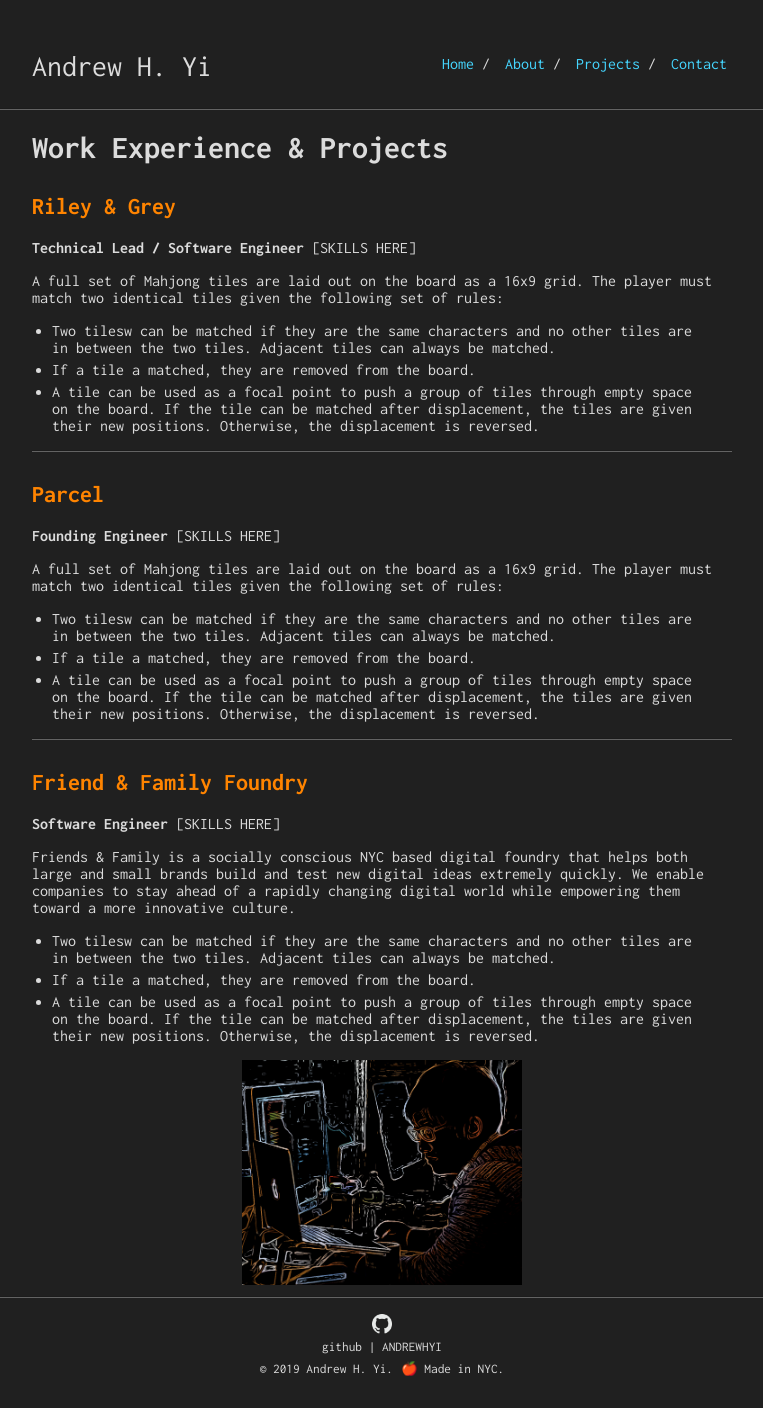
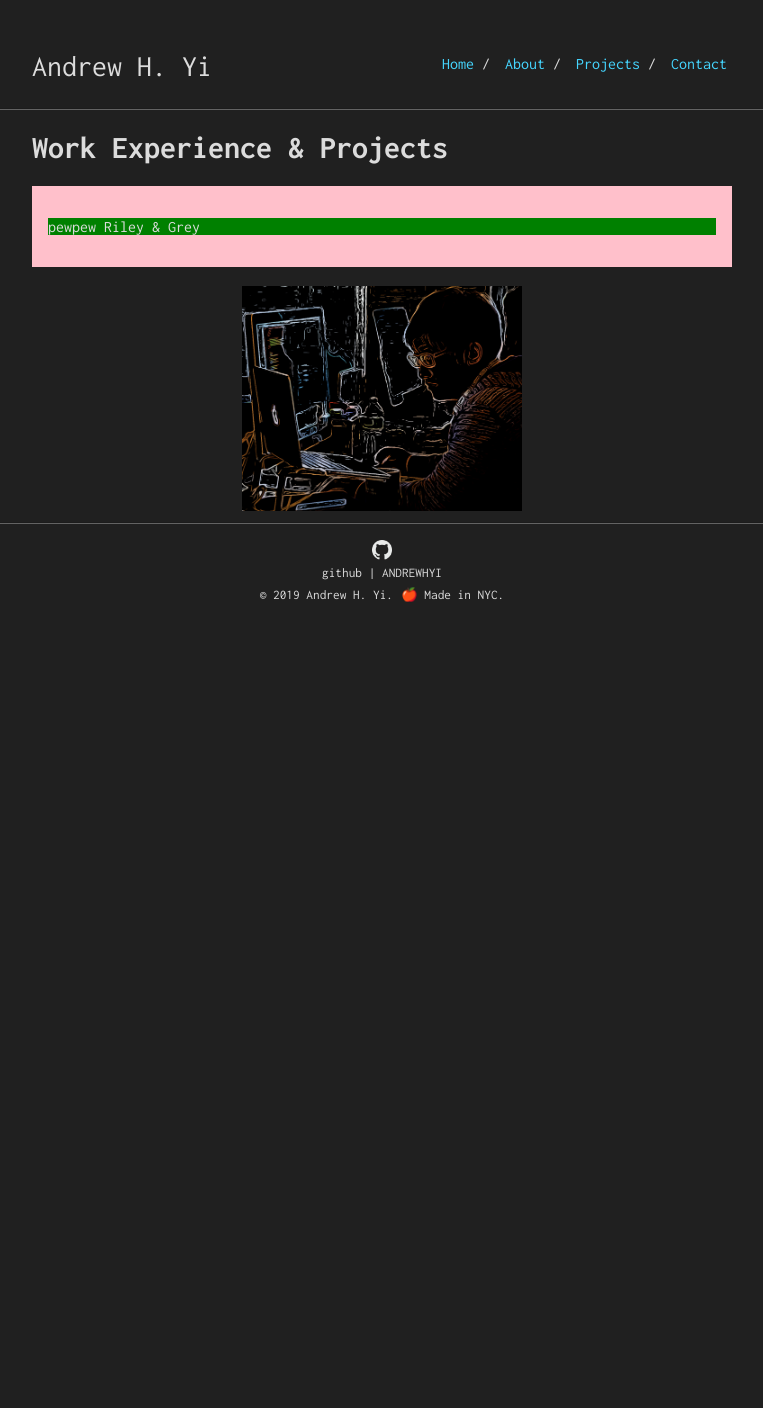
Before and after one commit to AndrewHYi/andrewhyi.github.io, a Jekyll site: the page built from projects.md, in a window 1280 px wide. Shown: the whole page, without its empty margins (258-1021 px from the left). Built offline with Jekyll 4.4.1, drawn with Linux system fonts in a browser that asks for light colours; after the commit the page ends 900 px from its top, so only the background shows below that.

Commit message:
Save WIP

```diff
--- /dev/null
+++ b/_layouts/projects.html
@@ -0,0 +1,16 @@
+---
+layout: default
+---
+
+{{ content }}
+
+<div class="container ayi-projects-container">
+	{% for project in site.data.projects %}
+		<div class="ayi-project">
+				<p>pewpew {{ project.name }}</p>
+		</div>
+	{% endfor %}
+</div>
+
+
+<div class="profile-picture-programming"><img src="/images/programming.jpg"/></div>
--- /dev/null
+++ b/_sass/_projects.scss
@@ -0,0 +1,9 @@
+.ayi-projects-container {
+    padding: 1em 1em;
+    background: pink;
+    margin-bottom: 1.2em;
+}
+
+.ayi-project {
+    background: green;
+}
--- a/_sass/_style.scss
+++ b/_sass/_style.scss
@@ -166,4 +166,6 @@ footer {
 @import "background_images";
 @import "per_page";
 
+@import "projects";
+
 @import "ayi_theme_dark1";
--- a/projects.md
+++ b/projects.md
@@ -1,58 +1,7 @@
 ---
-layout: default
+layout: projects
 title: "Work Experience & Projects"
 pagetype: projects
 ---
 
-
-
-## [Riley & Grey](https://www.rileygrey.com){:target="_blank"}
-
-**Technical Lead / Software Engineer** [SKILLS HERE]
-
-A full set of Mahjong tiles are laid out on the board as a 16x9 grid. The player must 	match two identical tiles given the following set of rules:
-- Two tilesw can be matched if they are the same characters and no other tiles are in between the two tiles. Adjacent tiles can always be matched.
-- If a tile a matched, they are removed from the board.
-- A tile can be used as a focal point to push a group of tiles through empty space on the board. If the tile can be matched after displacement, the tiles are given their new positions. Otherwise, the displacement is reversed.
-
-<!-- <img class="test-img" src="./images/mockup-1.png"> -->
-<!-- <img class="test-img" src="./images/mockup-2.png"> -->
-<!-- <img class="test-img" src="./images/mockup-3.png"> -->
-
-
----
-
-## [Parcel](https://www.thisisparcel.com){:target="_blank"}
-
-**Founding Engineer** [SKILLS HERE]
-
-A full set of Mahjong tiles are laid out on the board as a 16x9 grid. The player must 	match two identical tiles given the following set of rules:
-- Two tilesw can be matched if they are the same characters and no other tiles are in between the two tiles. Adjacent tiles can always be matched.
-- If a tile a matched, they are removed from the board.
-- A tile can be used as a focal point to push a group of tiles through empty space on the board. If the tile can be matched after displacement, the tiles are given their new positions. Otherwise, the displacement is reversed.
-
-<!-- <img class="test-img" src="./images/mockup-1.png"> -->
-<!-- <img class="test-img" src="./images/mockup-2.png"> -->
-<!-- <img class="test-img" src="./images/mockup-3.png"> -->
-
-
----
-
-
-## [Friend & Family Foundry](https://www.friendsfamily.co){:target="_blank"}
-
-**Software Engineer** [SKILLS HERE]
-
-Friends & Family is a socially conscious NYC based digital foundry that helps both large and small brands build and test new digital ideas extremely quickly. We enable companies to stay ahead of a rapidly changing digital world while empowering them toward a more innovative culture.
-
-- Two tilesw can be matched if they are the same characters and no other tiles are in between the two tiles. Adjacent tiles can always be matched.
-- If a tile a matched, they are removed from the board.
-- A tile can be used as a focal point to push a group of tiles through empty space on the board. If the tile can be matched after displacement, the tiles are given their new positions. Otherwise, the displacement is reversed.
-
-<!-- <img class="test-img" src="./images/mockup-1.png"> -->
-<!-- <img class="test-img" src="./images/mockup-2.png"> -->
-<!-- <img class="test-img" src="./images/mockup-3.png"> -->
-
-
-
-<div class="profile-picture-programming"><img src="/images/programming.jpg"/></div>
+<!-- <<<<< Projects contetns stuff here >>>>> -->
```
Also changed, not shown: _data/projects.yml (added, +11 -0 lines).
